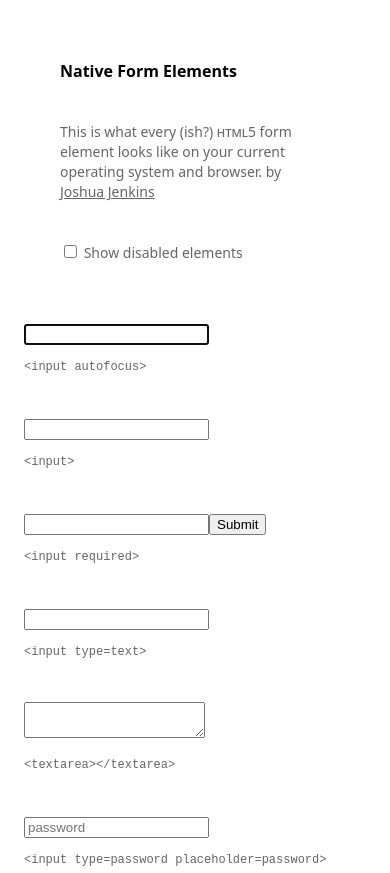
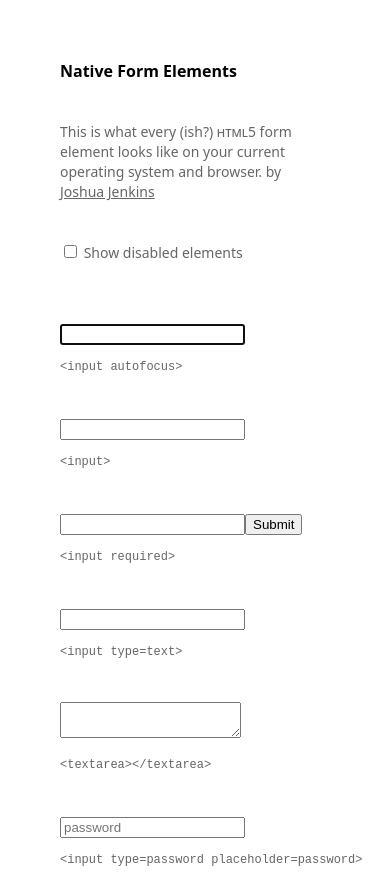
Before and after one commit to joshuajenkins/nativeformelements, a plain HTML site: page index.html in a window 390 px wide. Shown: the top 873 px of the page. Drawn offline with Linux system fonts and the light colour scheme.

Commit message:
Fix mobile alignment

```diff
--- a/css/style.css
+++ b/css/style.css
@@ -90,6 +90,6 @@ pre {
   }
   #elements {
     margin-left: 0;
-    padding: 0 24px;
+    padding: 0 60px;
   }
 }
```
